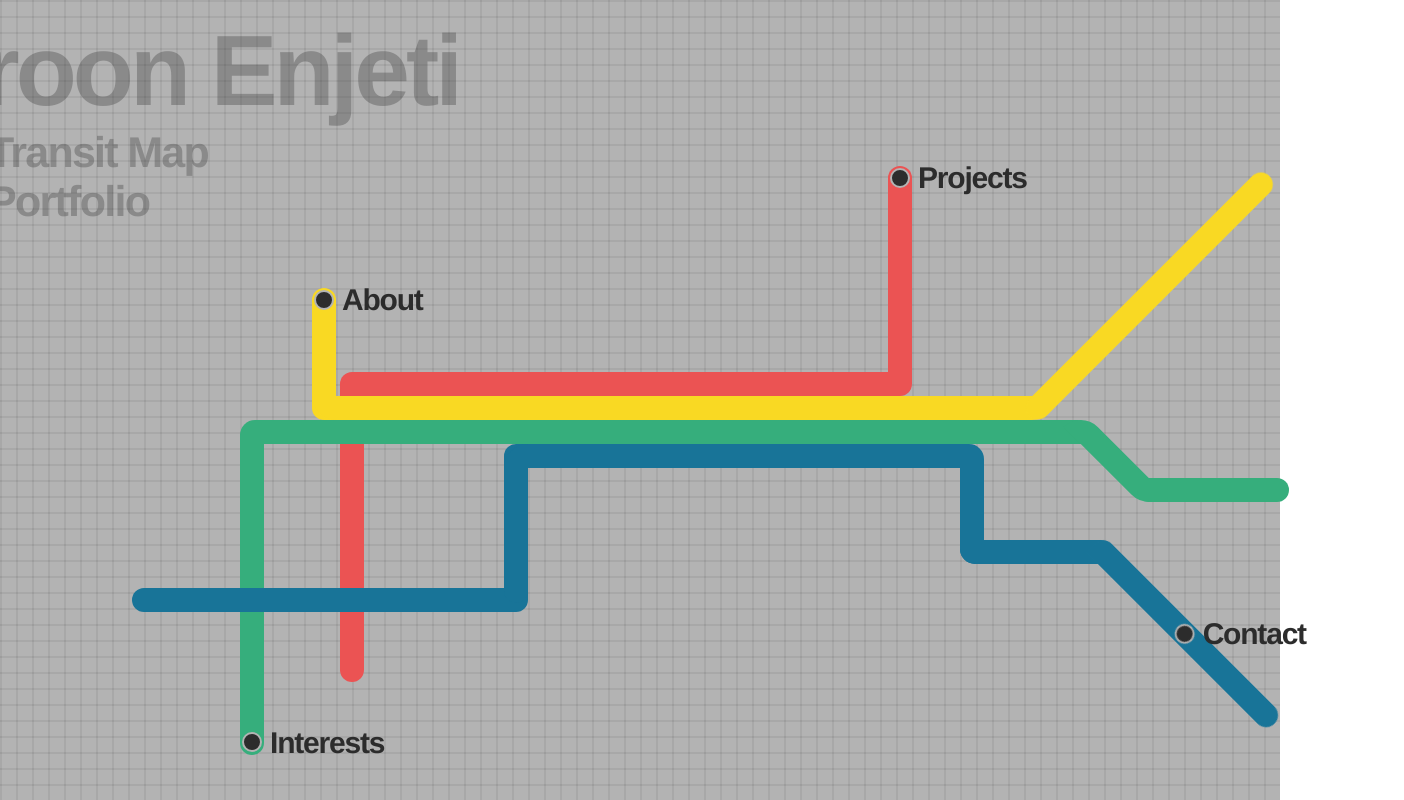
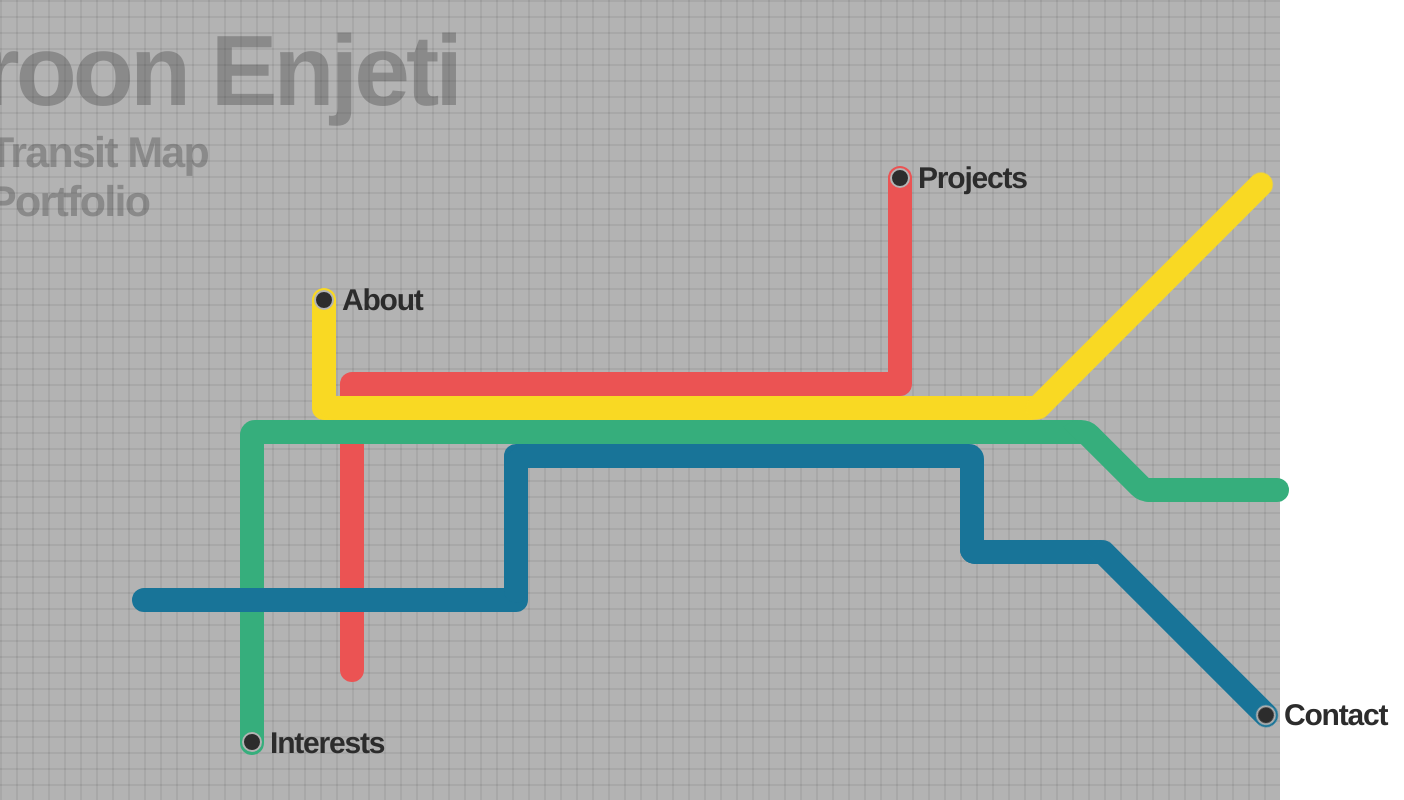
Before and after one commit to varoon-enjeti/portfolio-website, a React (Create React App) app: page / in a window 1280 px wide. Shown: the whole page, 1404 px wide, since content can reach past the window. Built offline with nearby package versions, Linux system fonts and the light colour scheme.

Commit message:
blue line desktop

```diff
--- a/src/styles/line-styles/blueline.css
+++ b/src/styles/line-styles/blueline.css
@@ -6,6 +6,7 @@
     top: 588px;
     background: #187498;
     border-radius: 30px 0px 30px 30px;
+    animation: 0.75s ease-out slideInFromBot;
 }
 
 .bvl {
@@ -16,6 +17,7 @@
     top: 444px;
     background: #187498;
     border-radius: 30px 0px 30px 30px;
+    animation: 0.75s ease-out slideInFromLeft;
 }
 
 .bhm {
@@ -26,6 +28,7 @@
     top: 444px;
     background: #187498;
     border-radius: 30px 30px 0px 0px;
+    animation: 0.75s ease-out slideInFromBot;
 }
 
 .bvr {
@@ -36,6 +39,7 @@
     top: 444px;
     background: #187498;
     border-radius: 0 15px;
+    animation: 0.75s ease-out slideInFromRight;
 }
 
 .bhr {
@@ -46,6 +50,7 @@
     top: 540px;
     background: #187498;
     border-radius: 0px 15px;
+    animation: 0.75s ease-out slideInFromBot;
 }
 
 .bdr {
@@ -57,8 +62,13 @@
     background: #187498;
     border-radius: 30px 0px 30px 30px;
     transform: rotate(-135deg);
+    animation: 0.75s ease-out slideInFromBotRight;
+
 }
 
 #blue-btn {
-    transform: rotate(135deg);
+    rotate: 135deg;
+    position: relative;
+    top: 2px;
+    left: -115px;
 }
--- a/src/styles/line-styles/redline.css
+++ b/src/styles/line-styles/redline.css
@@ -75,7 +75,7 @@
     background: #2C2C2C;
     border: 2px solid #B3B3B3;
     border-radius: 50%;
-    transition: transform .25s, visibility .25s ease-in;
+    transition: transform .25s, visibility 1s ease-in;
 }
 
 .open-btn:hover {
```
